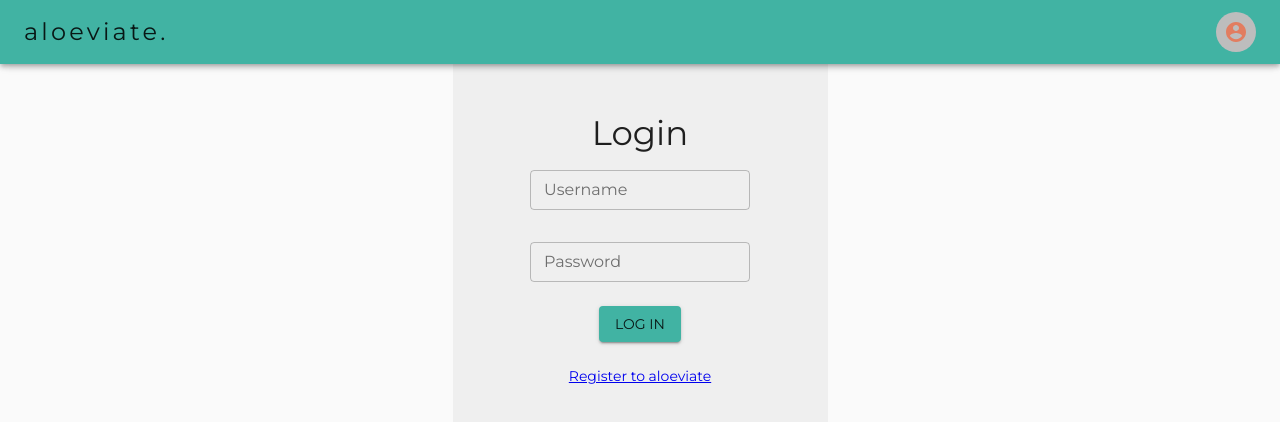
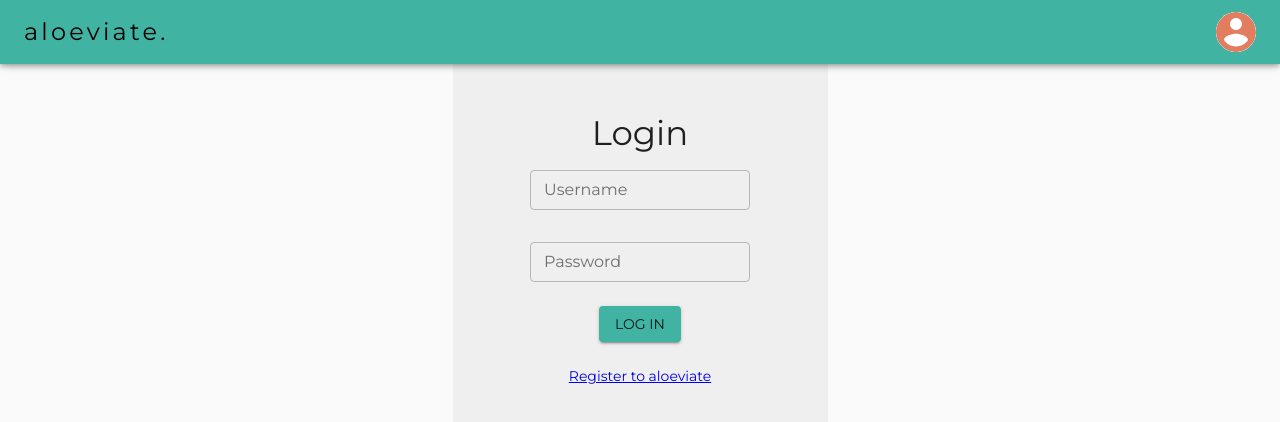
Before and after one commit to Jomark031497/aloeviate-server, a React (Create React App) app in the folder client/: page /login in a window 1280 px wide. Shown: the top 422 px of the page. Built offline with nearby package versions, Linux system fonts and the light colour scheme; no server answers.

Commit message:
fixed the visibility of menus

```diff
--- a/client/src/components/layouts/Header.jsx
+++ b/client/src/components/layouts/Header.jsx
@@ -14,21 +14,21 @@ import { useSelector } from "react-redux";
 import axios from "axios";
 import { useDispatch } from "react-redux";
 import { clearCurrentUser } from "../../features/auth/currentUserSlice";
+import nameSplicer from "../utils/nameSplicer";
 
 const Header = () => {
   const classes = useStyles();
   const dispatch = useDispatch();
   const [anchorEl, setAnchorEl] = useState(null);
 
-  const currentUser = useSelector((state) => state.currentUser);
+  const currentUser = useSelector((state) => state.currentUser.data);
 
   const handleMenu = (e) => setAnchorEl(e.currentTarget);
   const handleClose = (e) => setAnchorEl(null);
 
   const handleLogout = async (e) => {
     try {
-      const res = await axios.get("/api/users/logout");
-      console.log(res.data);
+      await axios.get("/api/users/logout");
 
       dispatch(clearCurrentUser());
     } catch (err) {
@@ -38,22 +38,27 @@ const Header = () => {
     }
   };
 
-  const nameSplicer = (name) => name.charAt(0).toUpperCase();
-
   return (
     <>
       <AppBar>
         <Toolbar>
-          <Typography variant="h5" className={classes.projectName}>
-            aloeviate.
-          </Typography>
+          <div className={classes.logoContainer}>
+            <Typography
+              variant="h5"
+              className={classes.projectName}
+              component={Link}
+              to="/"
+            >
+              aloeviate.
+            </Typography>
+          </div>
 
           <div>
             <Avatar className={classes.avatar} onClick={handleMenu}>
-              {currentUser.data ? (
-                nameSplicer(currentUser.data.username)
+              {currentUser ? (
+                nameSplicer(currentUser.username)
               ) : (
-                <AccountIcon />
+                <AccountIcon className={classes.accountIcon} />
               )}
             </Avatar>
 
@@ -64,9 +69,6 @@ const Header = () => {
             >
               {!currentUser ? (
                 <div>
-                  <MenuItem onClick={handleClose} component={Link} to="/">
-                    Tasks
-                  </MenuItem>
                   <MenuItem
                     onClick={handleClose}
                     component={Link}
@@ -98,13 +100,23 @@ const Header = () => {
 
 const useStyles = makeStyles((theme) => ({
   offset: theme.mixins.toolbar,
+  logoContainer: {
+    flex: "1",
+  },
   projectName: {
     letterSpacing: "0.2rem",
-    flex: "1",
+
+    textDecoration: "none",
+    color: "#000",
   },
   avatar: {
     color: theme.palette.secondary.main,
   },
+  accountIcon: {
+    fontSize: "3rem",
+    fill: theme.palette.secondary.main,
+    background: "#fff",
+  },
 }));
 
 export default Header;
--- /dev/null
+++ b/client/src/components/utils/nameSplicer.js
@@ -0,0 +1,3 @@
+export const nameSplicer = (name) => name.charAt(0).toUpperCase();
+
+export default nameSplicer;
```
